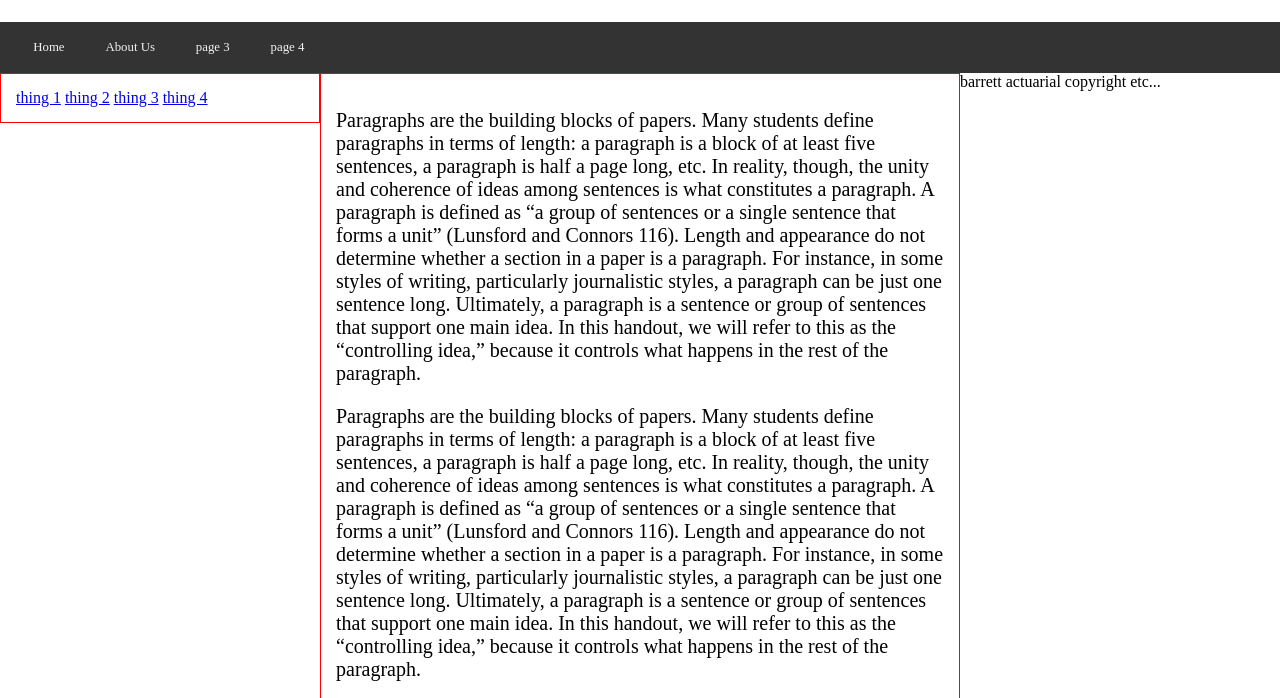
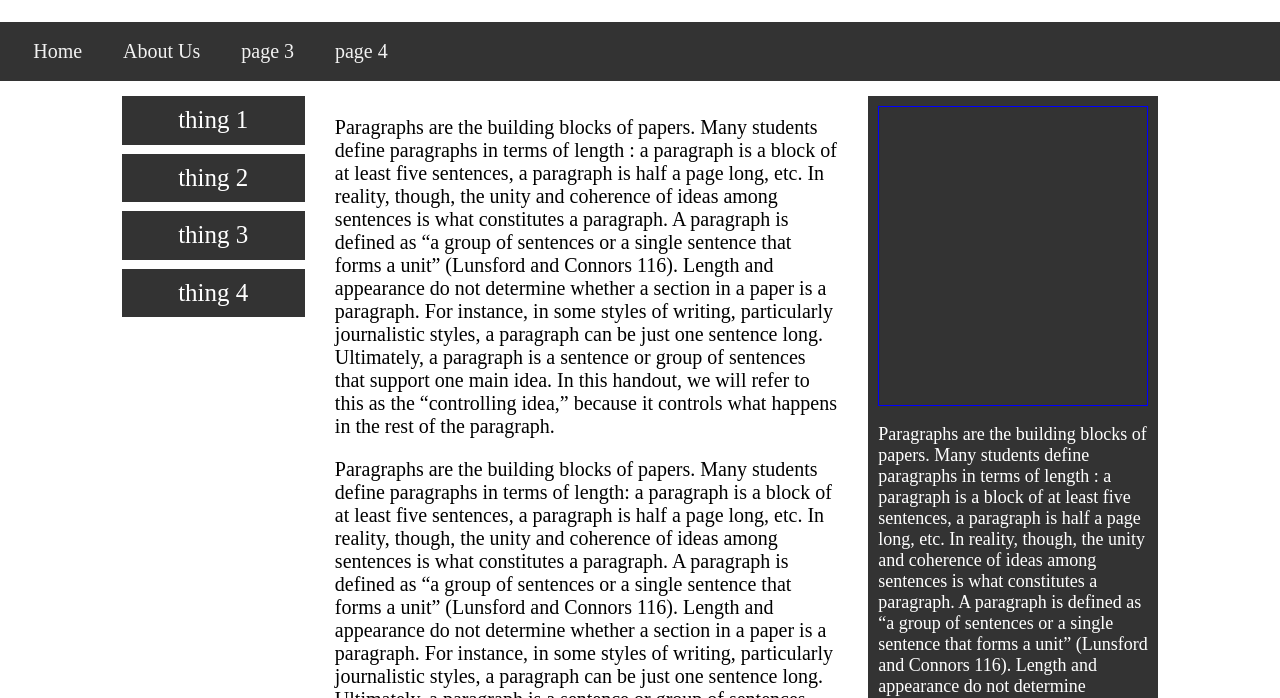
Before and after one commit to nayr2002/BarrettActuarial, a plain HTML site: page index.html in a window 1280 px wide. Shown: the part 73-771 px from the top of the page. Drawn offline with nearby package versions, Linux system fonts and the light colour scheme.

Commit message:
Updated a couple fings bruv

```diff
--- a/index.html
+++ b/index.html
@@ -5,38 +5,71 @@
     <meta name="viewport" content="width=device-width, initial-scale=1.0">
     <title>repl.it</title>
     <link href="style.css" rel="stylesheet" type="text/css" />
+    <script src="https://ajax.googleapis.com/ajax/libs/jquery/2.1.3/jquery.min.js"></script>
   </head>
   <body>
     <script src="script.js"></script>
 
     <header><h1 id="title">Barrett Actuarial</h1></header>
     <div id="nav">
-      <a href="/index.html">Home</a>
-      <a href="/about.html">About Us</a>
-      <a href="/page3">page 3</a>
-      <a href="/page4">page 4</a>
+      <a href="index.html">Home</a>
+      <a href="#">About Us</a>
+      <a href="#">page 3</a>
+      <a href="#">page 4</a>
     </div>
     <div class="row">
-      <div class="col-3">
-        <aside>
-          <a class="pageLink" href="#">thing 1</a>
-          <a class="pageLink" href="#">thing 2</a>
-          <a class="pageLink" href="#">thing 3</a>
-          <a class="pageLink"href="#">thing 4</a>
+      <div class="col-1">&nbsp;</div>
+      <div class="col-2">
+        <aside id="menu">
+          <ul>
+            <li>thing 1</li>
+            <li>thing 2</li>
+            <li>thing 3</li>
+            <li>thing 4</li>
+          </ul>
         </aside>
       </div>
 
-      <div class="col-6">
+      <div class="col-5">
         <article>
-          <p>Paragraphs are the building blocks of papers. Many students define paragraphs in terms of length: a paragraph is a block of at least five sentences, a paragraph is half a page long, etc. In reality, though, the unity and coherence of ideas among sentences is what constitutes a paragraph. A paragraph is defined as “a group of sentences or a single sentence that forms a unit” (Lunsford and Connors 116). Length and appearance do not determine whether a section in a paper is a paragraph. For instance, in some styles of writing, particularly journalistic styles, a paragraph can be just one sentence long. Ultimately, a paragraph is a sentence or group of sentences that support one main idea. In this handout, we will refer to this as the “controlling idea,” because it controls what happens in the rest of the paragraph.</p>
-          <p>Paragraphs are the building blocks of papers. Many students define paragraphs in terms of length: a paragraph is a block of at least five sentences, a paragraph is half a page long, etc. In reality, though, the unity and coherence of ideas among sentences is what constitutes a paragraph. A paragraph is defined as “a group of sentences or a single sentence that forms a unit” (Lunsford and Connors 116). Length and appearance do not determine whether a section in a paper is a paragraph. For instance, in some styles of writing, particularly journalistic styles, a paragraph can be just one sentence long. Ultimately, a paragraph is a sentence or group of sentences that support one main idea. In this handout, we will refer to this as the “controlling idea,” because it controls what happens in the rest of the paragraph.</p>
-          <p>Paragraphs are the building blocks of papers. Many students define paragraphs in terms of length: a paragraph is a block of at least five sentences, a paragraph is half a page long, etc. In reality, though, the unity and coherence of ideas among sentences is what constitutes a paragraph. A paragraph is defined as “a group of sentences or a single sentence that forms a unit” (Lunsford and Connors 116). Length and appearance do not determine whether a section in a paper is a paragraph. For instance, in some styles of writing, particularly journalistic styles, a paragraph can be just one sentence long. Ultimately, a paragraph is a sentence or group of sentences that support one main idea. In this handout, we will refer to this as the “controlling idea,” because it controls what happens in the rest of the paragraph.</p>
+          <p>Paragraphs are the building blocks of papers. Many students define paragraphs in terms of length : a
+            paragraph is a block of at least five sentences, a paragraph is half a page long, etc. In reality, though,
+            the unity and coherence of ideas among sentences is what constitutes a paragraph. A paragraph is defined as
+            “a group of sentences or a single sentence that forms a unit” (Lunsford and Connors 116). Length and
+            appearance do not determine whether a section in a paper is a paragraph. For instance, in some styles of
+            writing, particularly journalistic styles, a paragraph can be just one sentence long. Ultimately, a
+            paragraph is a sentence or group of sentences that support one main idea. In this handout, we will refer to
+            this as the “controlling idea,” because it controls what happens in the rest of the paragraph.</p>
+          <p>Paragraphs are the building blocks of papers. Many students define paragraphs in terms of length: a
+            paragraph is a block of at least five sentences, a paragraph is half a page long, etc. In reality, though,
+            the unity and coherence of ideas among sentences is what constitutes a paragraph. A paragraph is defined as
+            “a group of sentences or a single sentence that forms a unit” (Lunsford and Connors 116). Length and
+            appearance do not determine whether a section in a paper is a paragraph. For instance, in some styles of
+            writing, particularly journalistic styles, a paragraph can be just one sentence long. Ultimately, a
+            paragraph is a sentence or group of sentences that support one main idea. In this handout, we will refer to
+            this as the “controlling idea,” because it controls what happens in the rest of the paragraph.</p>
+          <p>Paragraphs are the building blocks of papers. Many students define paragraphs in terms of length: a
+            paragraph is a block of at least five sentences, a paragraph is half a page long, etc. In reality, though,
+            the unity and coherence of ideas among sentences is what constitutes a paragraph. A paragraph is defined as
+            “a group of sentences or a single sentence that forms a unit” (Lunsford and Connors 116). Length and
+            appearance do not determine whether a section in a paper is a paragraph. For instance, in some styles of
+            writing, particularly journalistic styles, a paragraph can be just one sentence long. Ultimately, a
+            paragraph is a sentence or group of sentences that support one main idea. In this handout, we will refer to
+            this as the “controlling idea,” because it controls what happens in the rest of the paragraph.</p>
         </article>
       </div>
-      <div class="col-9">
-        <div id="image" style="width: 500px; height: 500px;"></div>
+      <div class="col-3">
+        <aside id="about">
+          <div id="image"></div>
+          <p>Paragraphs are the building blocks of papers. Many students define paragraphs in terms of length : a
+            paragraph is a block of at least five sentences, a paragraph is half a page long, etc. In reality, though,
+            the unity and coherence of ideas among sentences is what constitutes a paragraph. A paragraph is defined as
+            “a group of sentences or a single sentence that forms a unit” (Lunsford and Connors 116). Length and
+            appearance do not determine whether a section in a paper is a paragraph.</p>
+        </aside>
       </div>
+      <div class="col-1">&nbsp;</div>
     </div>
-    <footer>barrett actuarial copyright etc...</footer>
+    <footer>Barrett Actuaral copyright or something</footer>
   </body>
 </html>
--- a/script.js
+++ b/script.js
@@ -0,0 +1,19 @@
+//global variables:
+var navbar;
+var sticky;
+
+$(document).ready(function(){
+    navbar = document.getElementById("nav");
+    sticky = navbar.offsetTop;
+});
+
+//makes the bar stick to the top of screen on scroll
+window.onscroll = function() {myFunction()};
+
+function myFunction(){
+    if (window.pageYOffset >= sticky) {
+        navbar.classList.add("sticky");
+    } else {
+        navbar.classList.remove("sticky");
+    }
+}
--- a/style.css
+++ b/style.css
@@ -6,43 +6,86 @@ body {
   margin: 0;
 }
 
+.row::after {
+  content: "";
+  clear: both;
+  display: table;
+}
+
+[class*="col-"] {
+  float: left;
+  padding: 15px;
+}
+
 h1 {
   font-size: 3vw;
   padding-left: 2vw;
 }
 
-/* The navbar container */
 #nav {
   overflow: hidden;
   background-color: #333;
   padding-left: 1vw;
 }
 
-/* Navbar links */
 #nav a {
   float: left;
   display: block;
   color: #f2f2f2;
   text-align: center;
-  font-size: 1vw;
+  font-size: 20px;
   padding: 1.4vw 1.6vw;
   text-decoration: none;
 }
 
-/* Links - change color on hover */
-#nav a:hover {
+#nav a:hover, #menu li:hover {
   background-color: #ddd;
   color: black;
+}
+
+#nav a:active, #menu li:active {
+  filter: brightness(85%);
+}
+
+.sticky {
+  position: fixed;
+  top: 0;
+  width: 100%;
+}
+
+#menu ul {
+  list-style-type: none;
+  margin: 0;
+  padding: 0;
+}
+
+#menu li {
+  padding: 0.8vw;
+  margin-bottom: 0.7vw;
+  background-color: #333;
+  color: white;
+  text-align: center;
+  text-decoration: none;
+  font-size: 25px;
 }
 
 p {
   font-size: 20px;
 }
 
-[class*="col-"] {
-  float: left;
-  padding: 15px;
-  border: 1px solid red;
+#about {
+  background-color: #333333;
+  padding: 0.8vw;
+}
+
+#about p {
+  color: white;
+  font-size: 18px;
+}
+
+#image {
+  height: 300px;
+  border: 1px solid blue;
 }
 
 .col-1 {width: 8.33%;}
@@ -57,3 +100,18 @@ p {
 .col-10 {width: 83.33%;}
 .col-11 {width: 91.66%;}
 .col-12 {width: 100%;}
+
+@media only screen and (max-width: 768px) {
+  /* For mobile phones: */
+  [class*="col-"] {
+    width: 100%;
+  }
+}
+
+footer {
+  background-color: #333333;
+  text-align: center;
+  height: 15vh;
+  padding: 7vh;
+  font-size: 12px;
+}
```
Also changed, not shown: about.html (deleted).
